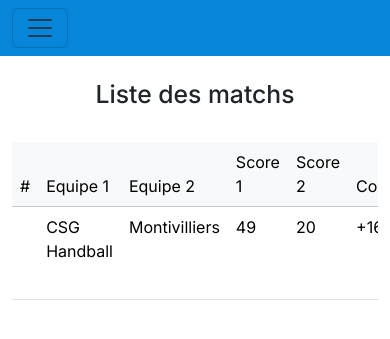
After one commit to AllanDHS/CSG-USL, a PHP site: page /controllers/controller-listematch.php in a window 390 px wide. The commit adds this page. Shown: the top 339 px of the page. Run offline with PHP 8.4, Linux system fonts and the light colour scheme; some libraries are stand-ins or nearby versions.

Commit message:
ResponsiveListe

```diff
--- /dev/null
+++ b/controllers/controller-listematch.php
@@ -0,0 +1,3 @@
+<?php
+include "../views/listematch.php";
+?>
--- /dev/null
+++ b/views/listematch.php
@@ -0,0 +1,45 @@
+<?php include "components/header.php" ?>
+<?php include "components/navbar.php" ?>
+
+<div class="container">
+    <h3 class="text-center p-4 fs-2">Liste des matchs</h3>
+
+    <div class="table-responsive">
+        <table class="table table-hover" style="min-height: 80%;">
+            <thead class="table-light">
+                <tr>
+                    <th scope="col">#</th>
+                    <th scope="col">Equipe 1</th>
+                    <th scope="col">Equipe 2</th>
+                    <th scope="col">Score 1</th>
+                    <th scope="col">Score 2</th>
+                    <th scope="col">Compétitions</th>
+                    <th scope="col">Lieu</th>
+                    <th scope="col"></th>
+                    <th scope="col"></th>
+                </tr>
+            </thead>
+            <tbody>
+                <tr>
+                    <th scope="row"></th>
+                    <td>CSG Handball</td>
+                    <td>Montivilliers</td>
+                    <td>49</td>
+                    <td>20</td>
+                    <td>+16M prénat</td>
+                    <td>Salle michel ostermeyer</td>
+                    <td></td>
+                    <td>
+                        <div class="d-grid gap-2 d-md-flex justify-content-md-end">
+                            <a href="#"><button class="btnModify">Modifier</button></a>
+                            <a href="#"><button class="btnDelete">Supprimer</button></a>
+                        </div>
+                    </td>
+                </tr>
+            </tbody>
+        </table>
+    </div>
+</div>
+
+
+<script src="https://cdn.jsdelivr.net/npm/bootstrap@5.3.2/dist/js/bootstrap.bundle.min.js" integrity="sha384-C6RzsynM9kWDrMNeT87bh95OGNyZPhcTNXj1NW7RuBCsyN/o0jlpcV8Qyq46cDfL" crossorigin="anonymous"></script>
--- a/views/panelAdmin.php
+++ b/views/panelAdmin.php
@@ -8,7 +8,7 @@
         </div>
         <div class="col-6">
             <button class="btn btn-primary my-md-2">Ajouter un Matchs</button>
-            <button class="btn btn-primary">Liste des Matchs</button>
+            <a href="../controllers/controller-listematch.php"><button class="btn btn-primary">Liste des Matchs</button></a>
         </div>
     </div>
     <div class="row m-4">
```
Also changed, not shown: assets/style/style.css (+54 -0 lines).
